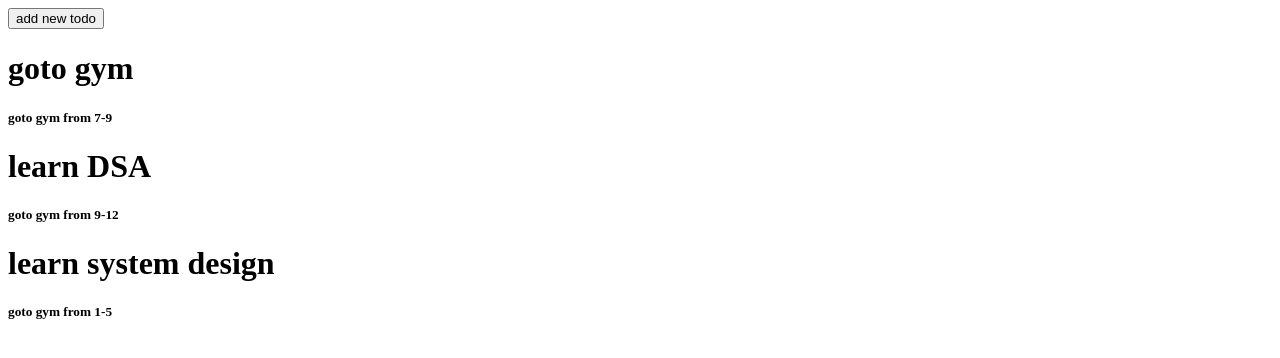
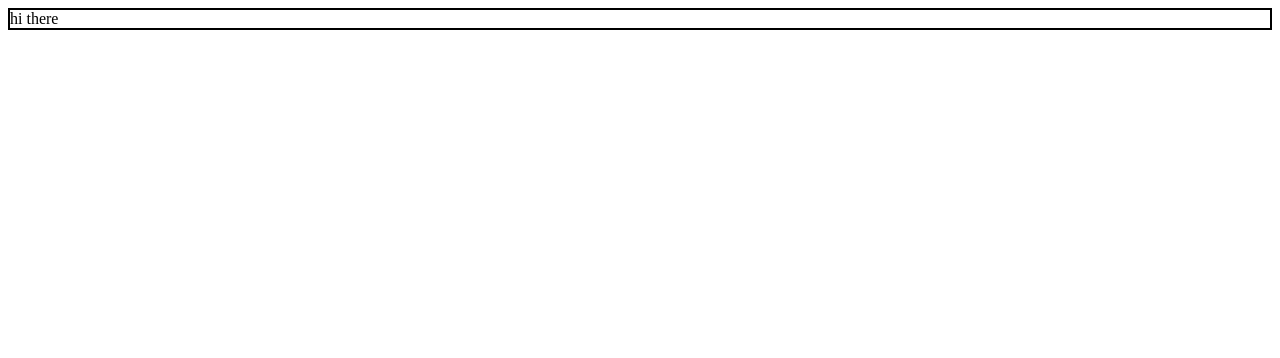
Before and after one commit to THAMITHA/100xdev, a React (Vite) app in the folder week-6-expirements/: page / in a window 1280 px wide. Shown: the top 358 px of the page. Built offline with nearby package versions, Linux system fonts and the light colour scheme.

Commit message:
add wrappers

```diff
--- a/week-6-expirements/src/App.jsx
+++ b/week-6-expirements/src/App.jsx
@@ -1,38 +1,17 @@
-import './App.css'
-import React, { useState} from 'react'
-let count = 4
-function App() {
-  const [todos, setTodos] =useState([{
-    id: '1',
-    title: 'goto gym',
-    description: 'goto gym from 7-9'  },
-    { id: '2',
-      title: 'learn DSA',
-      description: 'goto gym from 9-12'  },
-      {
-        id: '3',
-        title: 'learn system design',
-        description: 'goto gym from 1-5'  },
-  ])
-
-  function addTodo(){
-    setTodos([...todos,{
-      id: count++,
-      title: Math.random() ,
-      description: Math.random()
-    }])
-  }
-  return (<div>
-    <button onClick={addTodo}>add new todo</button>
-    {todos.map(todo=><Todo key={todo.id} title={todo.title} description={todo.description}></Todo>
-    )}
-    </div>)
+function App({InlineComponent}){
+  return <div>
+    <CardWrapper InlineComponent={<TextComponent/>}/>
+  </div>
 }
 
-function Todo({title, description}){
-  return<div>
-    <h1>{title}</h1>
-    <h5>{description}</h5>
+function CardWrapper({InlineComponent}){
+  return <div style={{border: "2px solid black"}}>{InlineComponent}</div>
+}
+
+function TextComponent(){
+  return <div>
+    hi there
   </div>
 }
-export default App
+
+export default App;
```
